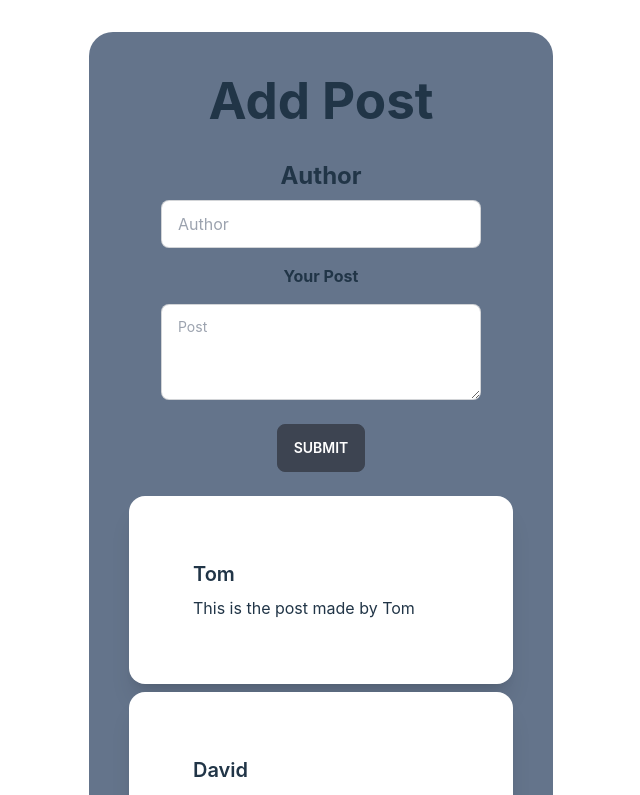
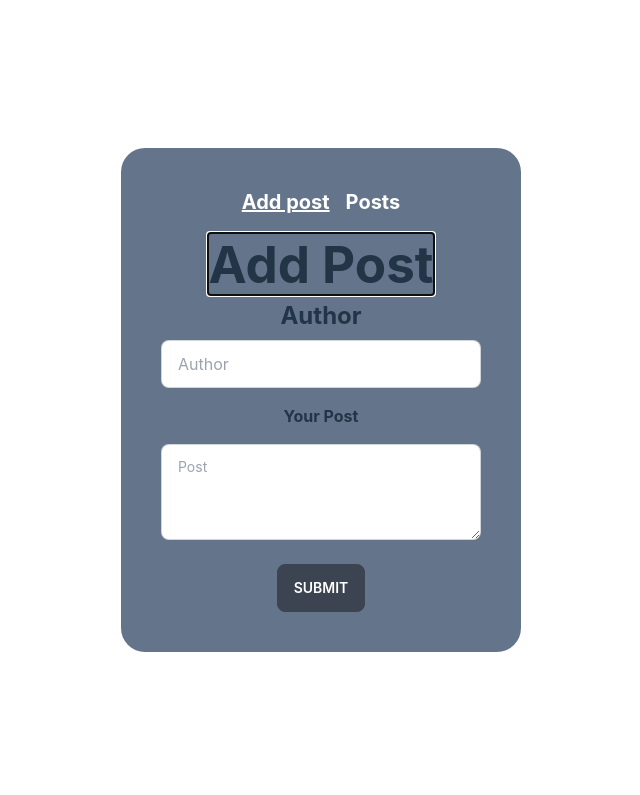
Before and after one commit to bertcanoiii/svelte-for-beginners, a Svelte app: page / in a window 1280 px wide. Shown: the top 795 px of the page, without its empty margins (319-959 px from the left). Built offline with nearby package versions, Linux system fonts and the light colour scheme.

Commit message:
add routing

```diff
--- a/package.json
+++ b/package.json
@@ -19,6 +19,7 @@
     "vite": "^3.0.0"
   },
   "dependencies": {
-    "daisyui": "^2.20.0"
+    "daisyui": "^2.20.0",
+    "svelte-navigator": "^3.1.6"
   }
 }
--- a/src/App.svelte
+++ b/src/App.svelte
@@ -1,7 +1,9 @@
 <script>
+    import {Router, Route, navigate} from 'svelte-navigator';
     import data from "./data.json";
     import Post from "./components/Post.svelte";
     import Form from "./components/Form.svelte";
+    import NavBar from "./components/NavBar.svelte";
 
     let posts = data.data;
 
@@ -11,25 +13,29 @@
             author: author,
             post: post
         }
-
         posts.push(newPost)
         posts = posts
-
+        navigate('/posts')
     }
 </script>
 
-<main>
-    <div class="flex flex-col justify-center items-center bg-slate-500 p-10 rounded-3xl space-y-6">
-
+<Router>
+    <main class="">
+        <div class="flex flex-col justify-center items-center bg-slate-500 p-10 rounded-3xl">
+            <NavBar></NavBar>
+            <Route>
                 <Form submitForm={submitForm}/>
-
-        <div class="overflow space-y-2 ">
+            </Route>
+            <Route path="posts">
+                <div class="overflow-auto space-y-2 ">
                     {#each posts.reverse() as post}
                      <Post {...post}></Post>
                     {/each}
                 </div>
+            </Route>
         </div>
     </main>
+</Router>
 
 <style>
 </style>
--- /dev/null
+++ b/src/components/NavBar.svelte
@@ -0,0 +1,9 @@
+<script>
+    import {Link, useLocation} from 'svelte-navigator';
+    const location = useLocation();
+</script>
+
+<div class="flex space-x-4 mb-5">
+    <Link to="/" class="link link-hover text-white text-xl font-bold {$location.pathname === '/' ? 'underline' : ''}">Add post</Link>
+    <Link to="/posts" class="link link-hover text-white text-xl font-bold  {$location.pathname === '/posts' ? 'underline' : ''}">Posts</Link>
+</div>
--- a/src/components/Post.svelte
+++ b/src/components/Post.svelte
@@ -2,7 +2,6 @@
     export let author;
     export let post;
 </script>
-
 
 <div class="card w-96 bg-base-100 shadow-xl">
     <div class="card-body items-start">
```
Also changed, not shown: 1 other file (tests, documents, lock files or other folders). Lines whose indentation alone changed are shown as unchanged.
